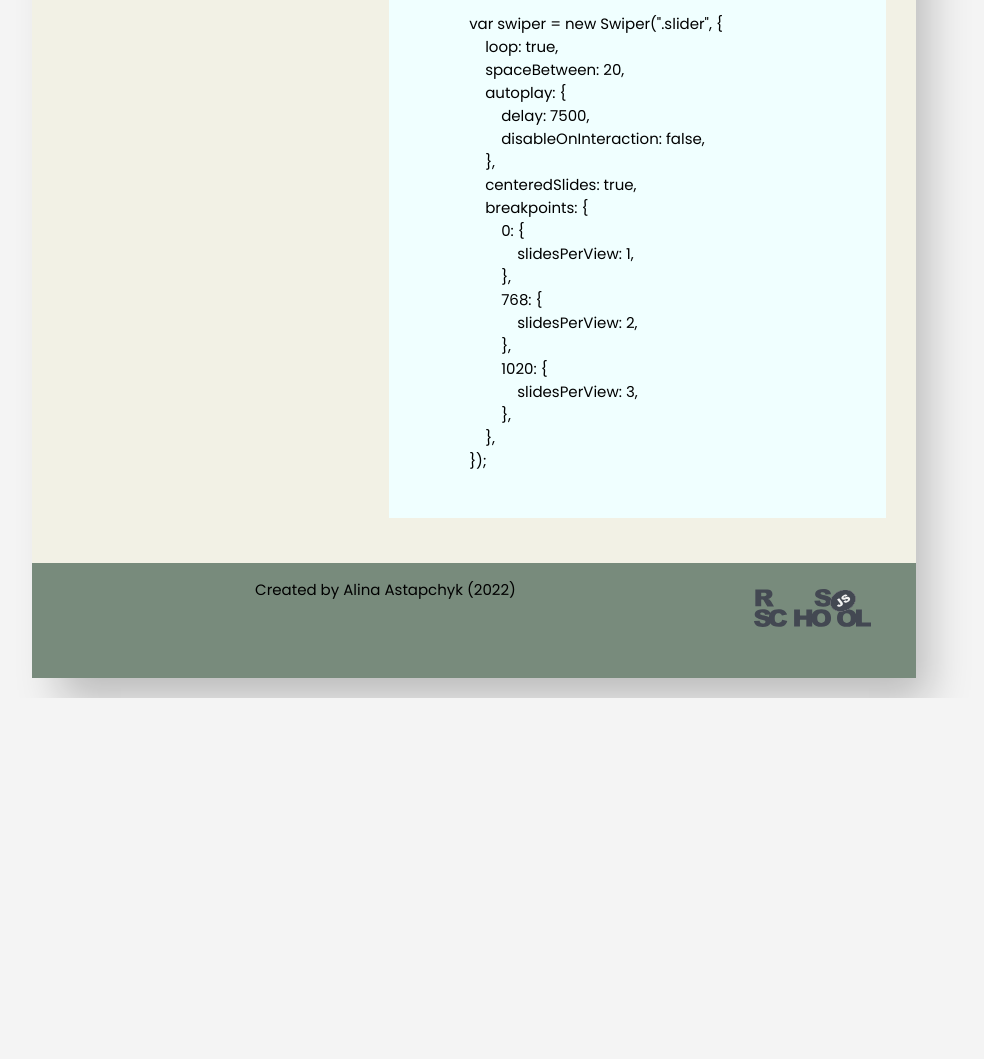
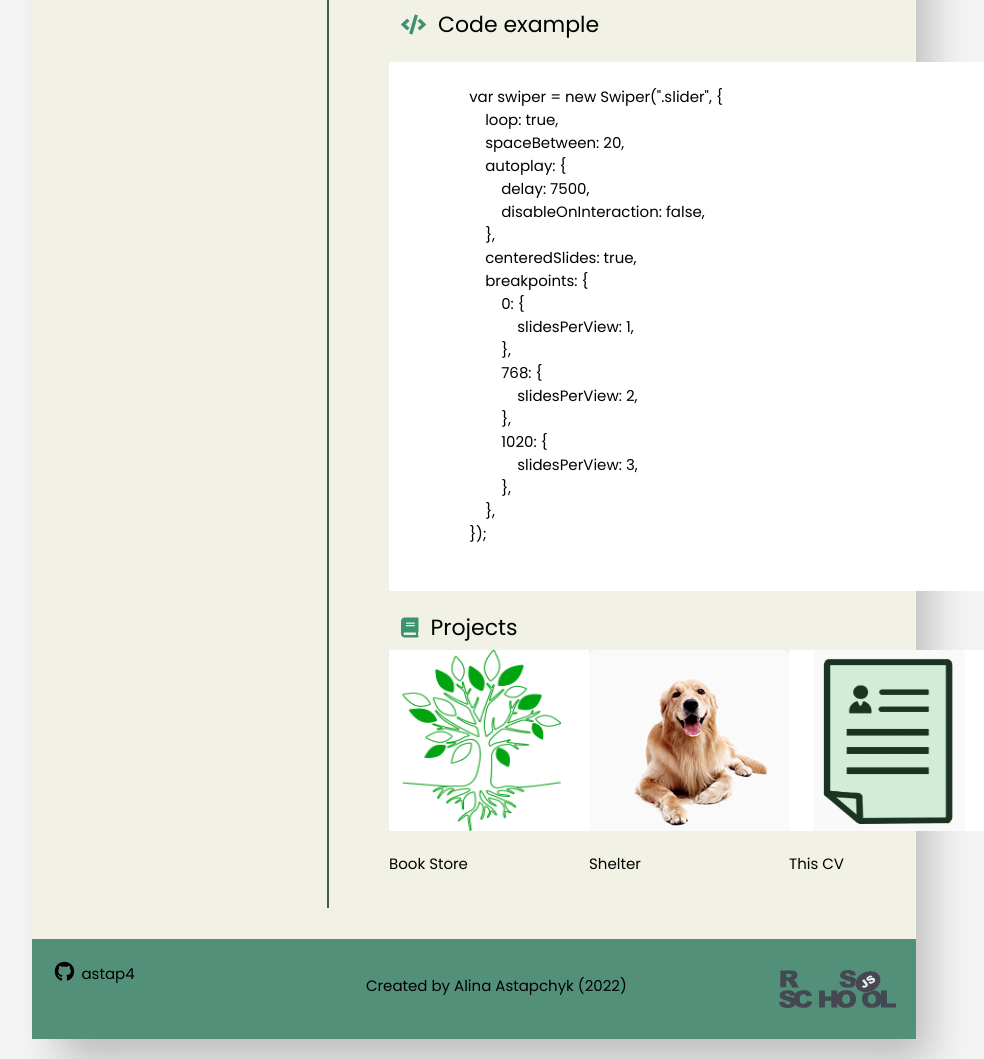
Before and after one commit to astap4/rsschool-cv, a plain HTML site: page index.html in a window 1280 px wide. Shown: the part 1442-2501 px from the top of the page, without its empty margins (166-1150 px from the left). Before the commit the page ends 2140 px from the top, so only its background shows below. Drawn offline with Linux system fonts and the light colour scheme.

Commit message:
feat: add projects

```diff
--- a/index.html
+++ b/index.html
@@ -1,5 +1,6 @@
 <!DOCTYPE html>
 <html lang="en">
+
 <head>
     <meta charset="UTF-8">
     <meta http-equiv="X-UA-Compatible" content="IE=edge">
@@ -9,6 +10,7 @@
     <link rel="stylesheet" href="style.css">
     <link rel="shortcut icon" href="./image/1.jpg">
 </head>
+
 <body>
     <div class="container-main">
         <div class="container">
@@ -49,25 +51,48 @@
             </div>
             <div class="main">
                 <h1>Alina Astapchyk</h1>
+                <h2>Future Front-end Developer</h2>
+                <nav class="navigation">
+                    <a href="#education">Education</a>
+                    <a href="#courses">Courses</a>
+                    <a href="#experience">Work experience</a>
+                    <a href="#languages">Languages</a>
+                    <a href="#skills">Skills</a>
+                    <a href="#code">Code example</a>
+                    <a href="#projects">Projects</a>
+                </nav>
                 <div class="btn fas fa-user"></div><span>About Mysellf</span>
-                <p>My previous experience taught me to work effectively under pressure, to handle multiply tasks and be well-organized. I'm a person of action with analytical mindset aiming to manage continuous improvement in any environment. I really like math and algorithms. Now I am continuing my studies at the university in Poland, where I have already acquired programming skills. I also graduated from the school of digital graphics, due to my hobby of painting.</p>
+                <p>My previous experience taught me to work effectively under pressure, to handle multiply tasks and be
+                    well-organized. I'm a person of action with analytical mindset aiming to manage continuous
+                    improvement in any environment. I really like math and algorithms. Now I am continuing my studies at
+                    the university in Poland, where I have already acquired programming skills. I also graduated from
+                    the school of digital graphics, due to my hobby of painting.</p>
                 <hr>
+                <div id="education">
                     <div class="btn fas fa-graduation-cap"></div><span>Education</span>
                     <h3>Belarusian State Economic University (2011-2015)</h3>
                     <p>Specialization: Statistics</p>
                     <h3>University of Economics in Poznan, Poland (2021 - in progress)</h3>
                     <p>Specialization: Informatics and econometrics</p>
+                </div>
                 <hr>
-                <div class="btn fas fa-book"></div><span>Trainee</span>
+                <div id="courses">
+                    <div class="btn fas fa-book"></div><span>Courses</span>
                     <p>learn.javascript.ru</p>
                     <p>the Code Basics, W3Schools</p>
                     <p>RSSchool (JavaScript/Front-end): in progress</p>
+                </div>
                 <hr>
+                <div id="experience">
                     <div class="btn fas fa-briefcase"></div><span>Work experience</span>
                     <h3>life:) Belarus (CJSC Belarussian Telecommunication Network)</h3>
                     <p>Economist of the 1st category</p>
-                Settlements with domestic and international companies, forecasting, reporting, reconciliations, AP / AR, invoicing, contract management
+                    Settlements with domestic and international companies, forecasting, reporting, reconciliations, AP /
+                    AR,
+                    invoicing, contract management
+                </div>
                 <hr>
+                <div id="languages">
                     <div class="btn fas fa-language"></div><span>Languages</span>
                     <ul>
                         <li>
@@ -83,7 +108,9 @@
                             German – Basic
                         </li>
                     </ul>
+                </div>
                 <hr>
+                <div id="skills">
                     <div class="btn fas fa-book-open"></div><span>Skills</span>
                     <ul>
                         <li>
@@ -102,7 +129,9 @@
                             Adobe Photoshop, Figma, Adobe Illustrator
                         </li>
                     </ul>
+                </div>
                 <hr>
+                <div id="code">
                     <div class="btn fas fa-code"></div><span>Code example</span>
                     <pre>
                   <code>
@@ -129,15 +158,42 @@
                   </code>
               </pre>
                 </div>
+                <div id="projects">
+                    <div class="btn fas fa-book"></div><span>Projects</span>
+                    <div class="project">
+                        <div class="book">
+                            <img class="project-image" src="./image/bookstore.png" alt="bookstore">
+                            <p><a href="https://github.com/astap4/Drzewo-wiedzy">Book Store</a></p>
+                        </div>
+                        <div class="shelter">
+                            <img class="project-image" src="./image/shelter.png" alt="shelter">
+                            <p><a
+                                    href="https://rolling-scopes-school.github.io/astap4ik69-JSFE2022Q1/Shelter/pages/main/">Shelter</a>
+                            </p>
+                        </div>
+                        <div class="book">
+                            <img class="project-image" src="./image/1.jpg" alt="cv">
+                            <p><a href="#">This CV</a></p>
+                        </div>
+                    </div>
+                </div>
+            </div>
         </div>
         <footer class="footer">
+            <div class="footer-git">
+                <div class="btn fab fa-github"></div>
+                <a href="https://github.com/astap4">astap4</a>
+            </div>
             <div class="footer-text">
                 <p>Created by Alina Astapchyk (2022)</p>
             </div>
-        <div class="footer-right">
+            <div class="footer-logo">
+                <a href="https://rs.school/js/">
                     <img src="./image/rsschooljs.svg" alt="rs school logo" id="rs-logo">
+                </a>
             </div>
         </footer>
     </div>
 </body>
+
 </html>
--- a/style.css
+++ b/style.css
@@ -18,13 +18,33 @@ h1 {
     color: #396341;
     font-size: 30px;
 }
+h2 {
+    color: #396341;
+    font-size: 20px;
+    text-align: center;
+}
+.navigation {
+    display: flex;
+    justify-content: space-around;
+    margin: 20px 0;
+    background-color: beige;
+    padding: 10px;
+}
+a {
+    text-decoration: none;
+    color: black;
+}
+a:hover {
+    text-decoration: underline;
+    color: #396341;;
+}
 .container {
     display: flex;
 }
 .header {
     margin: 30px;
     width: 30%;
-    height: 1300px;
+    height: 2300px;
     border-right:2px solid #396341;
 }
 .main {
@@ -54,20 +74,32 @@ ul {
     color: rgb(60, 146, 113);
     margin: 2%
 }
+.project {
+    display: flex;
+    justify-content: space-around;
+}
+.project-image {
+    width: 200px;
+    height: 70%;
+}
 .footer {
-    background-color: #788b7c;
+    background-color: rgb(83, 144, 121);
     display: flex;
-    height: 115px;
+    height: 60px;
+    padding: 20px;
+}
+.footer-git {
+    width: 20%;
+}
+.footer .btn {
+    color: black;
 }
 .footer-text {
-    width: 80%;
+    width: 70%;
     text-align: center;
 }
-.footer-right {
-margin: 15px;
-}
 pre {
-    background-color: azure;
+    background-color: white;
 }
 hr {
     width: 100%;
```
Also changed, not shown: image/bookstore.png (added), image/shelter.png (added), 1 other file. Lines whose indentation alone changed are shown as unchanged.
